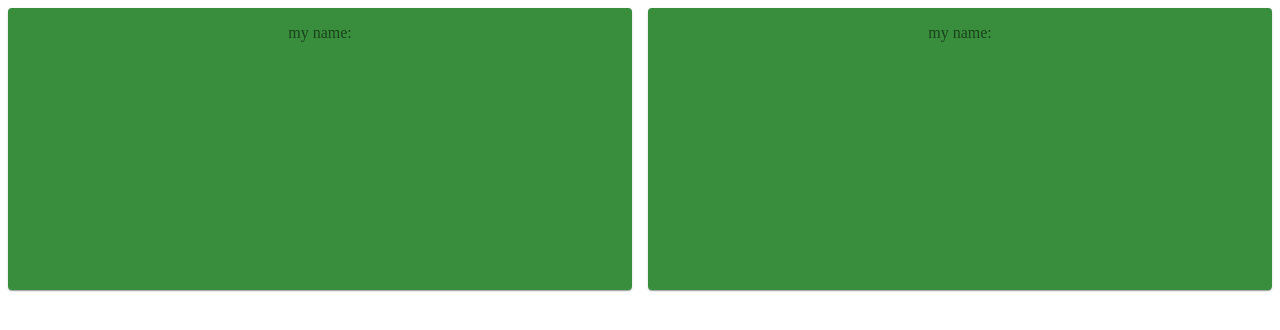
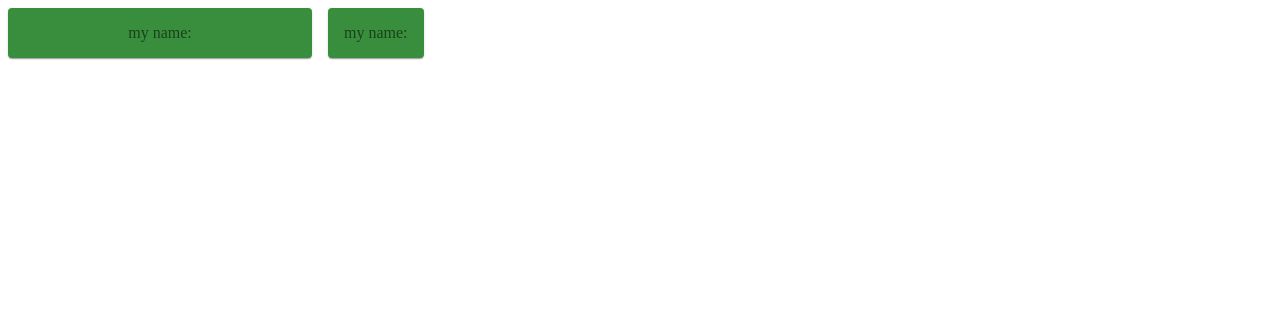
Before and after one commit to Yandiswa-30/my-cv, a React (Create React App) app: page / in a window 1280 px wide. Shown: the top 330 px of the page. Built offline with nearby package versions, Linux system fonts and the light colour scheme.

Commit message:
1 file modified

```diff
--- a/src/App.js
+++ b/src/App.js
@@ -15,10 +15,12 @@ const useStyles= makeStyles(theme=> ({
      color: theme.palette.text.secondary,
      background: theme.palette.success.dark,
      textAlign:'center',
-     height:'500%'
+    // height:'600%'
   },
   p2:{
-    height:'300%'
+    height:'800%',
+    color:"yellow"
+
   }
 }));
 
@@ -27,14 +29,14 @@ export default function App() {
   const classes=useStyles();
   return (
   //This is the grid used to display my content and grid item are grids inside the grid
-<Grid container spacing={2} className={classes.Grid}>
-  <Grid item xs='6'>
+<Grid container spacing={2}>
+  <Grid item xs={12} sm={12} md={4} lg={3}>
      <Paper className={classes.Paper}>
        my name:
        </Paper>
    </Grid>
-   <Grid item xs='6'>
-     <Paper className={classes.Paper} id='p2'>
+   <Grid item >
+     <Paper className={classes.Paper} id={classes.p2}>
        my name:
        </Paper>
    </Grid>
```
